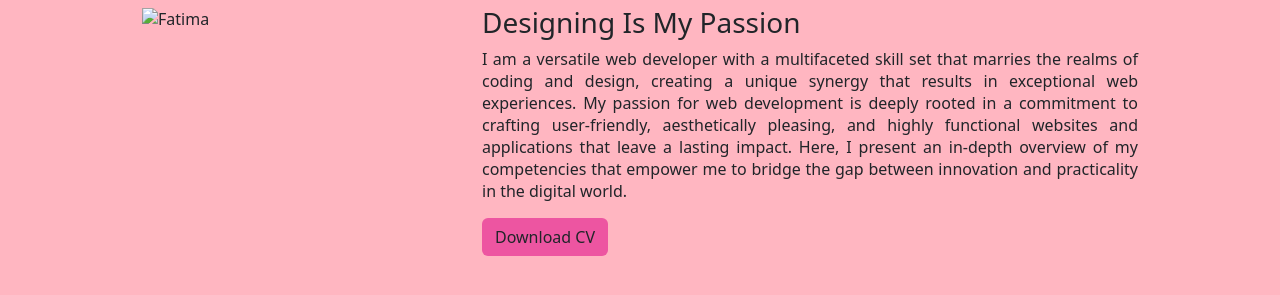
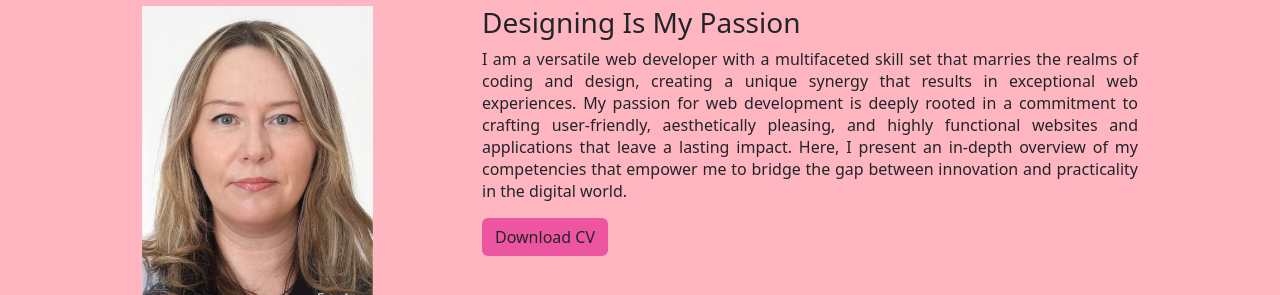
Before and after one commit to fati2210/portfolio, a plain HTML site: page index.html in a window 1280 px wide. Shown: the part 158-453 px from the top of the page. Drawn offline with nearby package versions, Linux system fonts and the light colour scheme.

Commit message:
Update index.html
changed image path

```diff
--- a/index.html
+++ b/index.html
@@ -49,7 +49,7 @@
     <div class="row mx-5">
       <div class="col-3">
         <div class="square">
-          <img class="img-fluid img-small" src="assets/fatima.jpg" alt="Fatima">
+          <img class="img-fluid img-small" src="fatima.jpg" alt="Fatima">
         </div>
       </div>
       <div class="col-1"></div>
```
